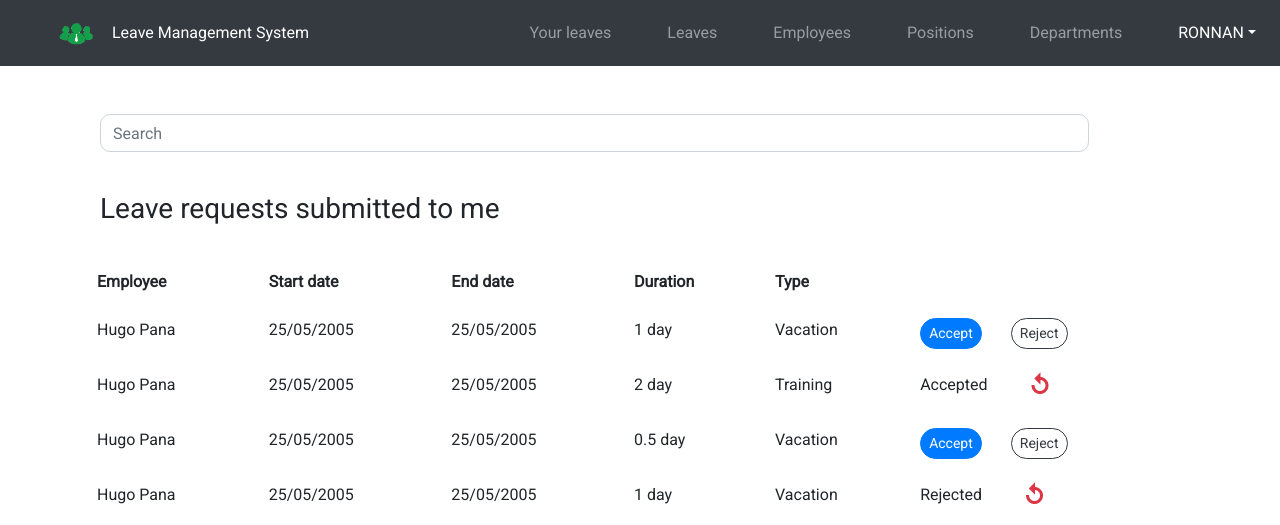
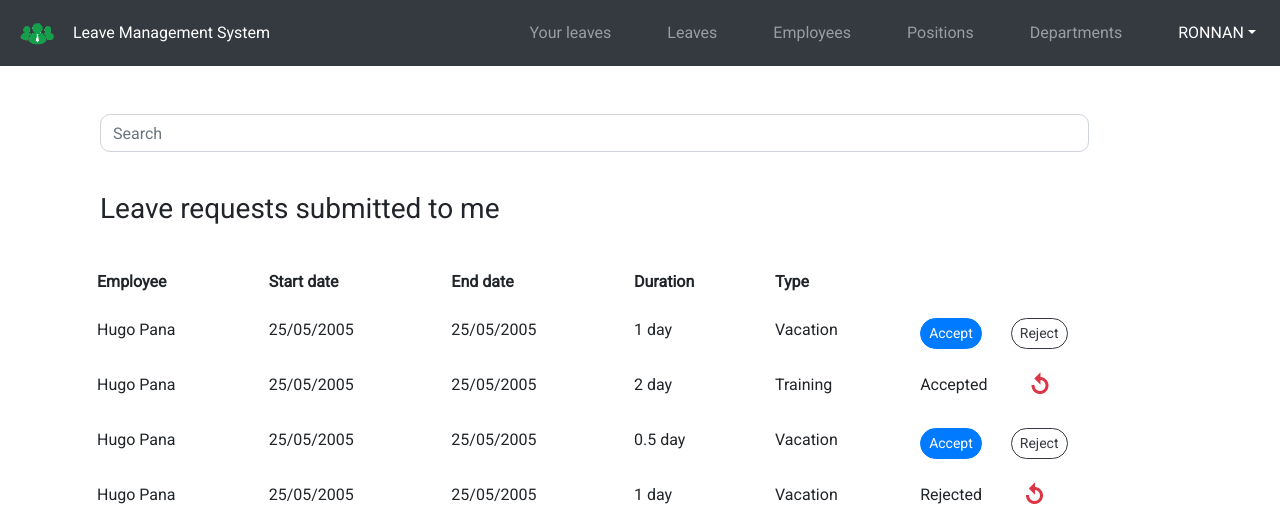
Before and after one commit to pnc-virtual-company/2020-G7-LMS, a CodeIgniter 4 app: template app/Views/leaves/leave.php in a window 1280 px wide. Shown: the top 525 px of the page. Run offline with PHP 8.4 and a stand-in for CodeIgniter, Linux system fonts and the light colour scheme; the template is opened without the code that fills it, so the values that code supplies are empty; some libraries are stand-ins or nearby versions.

Commit message:
#1 update logo menu to left

```diff
--- a/app/Views/layouts/menu.php
+++ b/app/Views/layouts/menu.php
@@ -1,5 +1,5 @@
 <nav class="navbar navbar-expand-md bg-dark text-white navbar-dark">
-   <a href="your_leave"><img class="navbar-brand" src="images/lms_app.png" alt="logo" width= "40"></a>Leave Management System
+   <a href="your_leave" class = "image"><img class="navbar-brand" src="images/lms_app.png" alt="logo" width= "40"></a>Leave Management System
   <!-- Toggler/collapsibe Button -->
   <button class="navbar-toggler" type="button" data-toggle="collapse" data-target="#collapsibleNavbar">
     <span class="navbar-toggler-icon">
--- a/public/css/custom.css
+++ b/public/css/custom.css
@@ -121,3 +121,6 @@
 .border{
   border-radius: 4px;
 }
+.image{
+  margin-left: 1px;
+}
```
